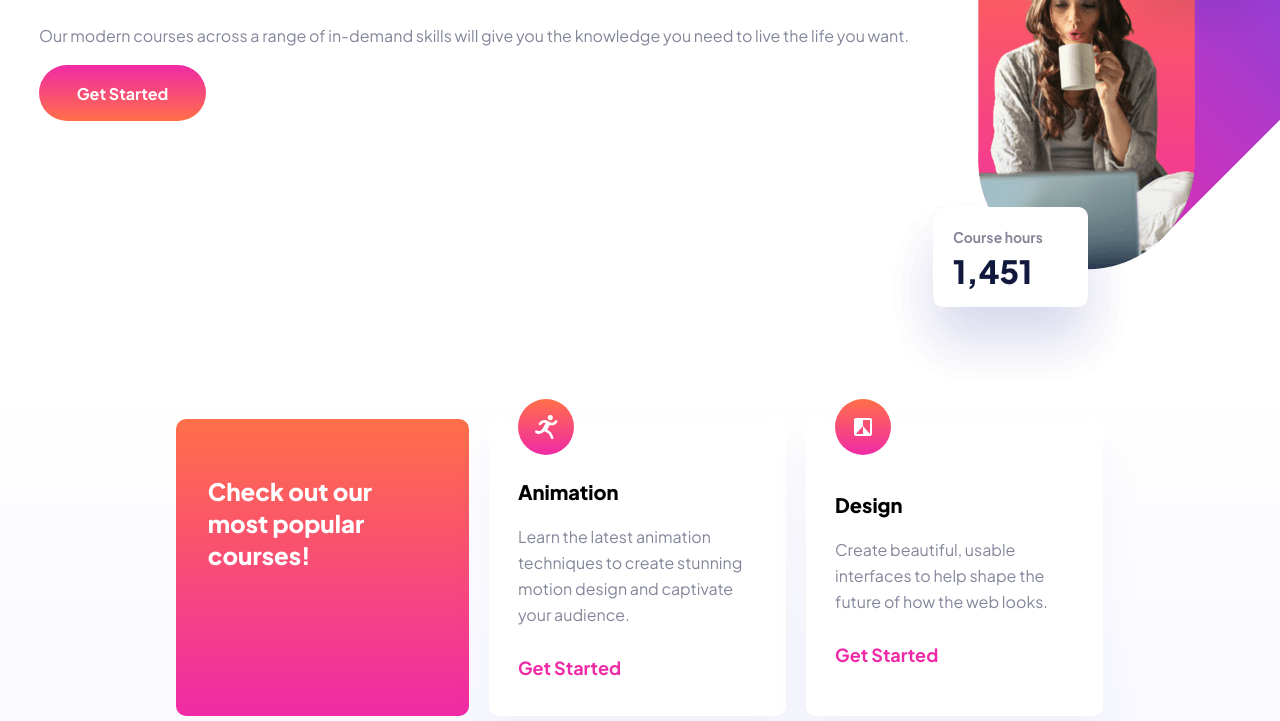
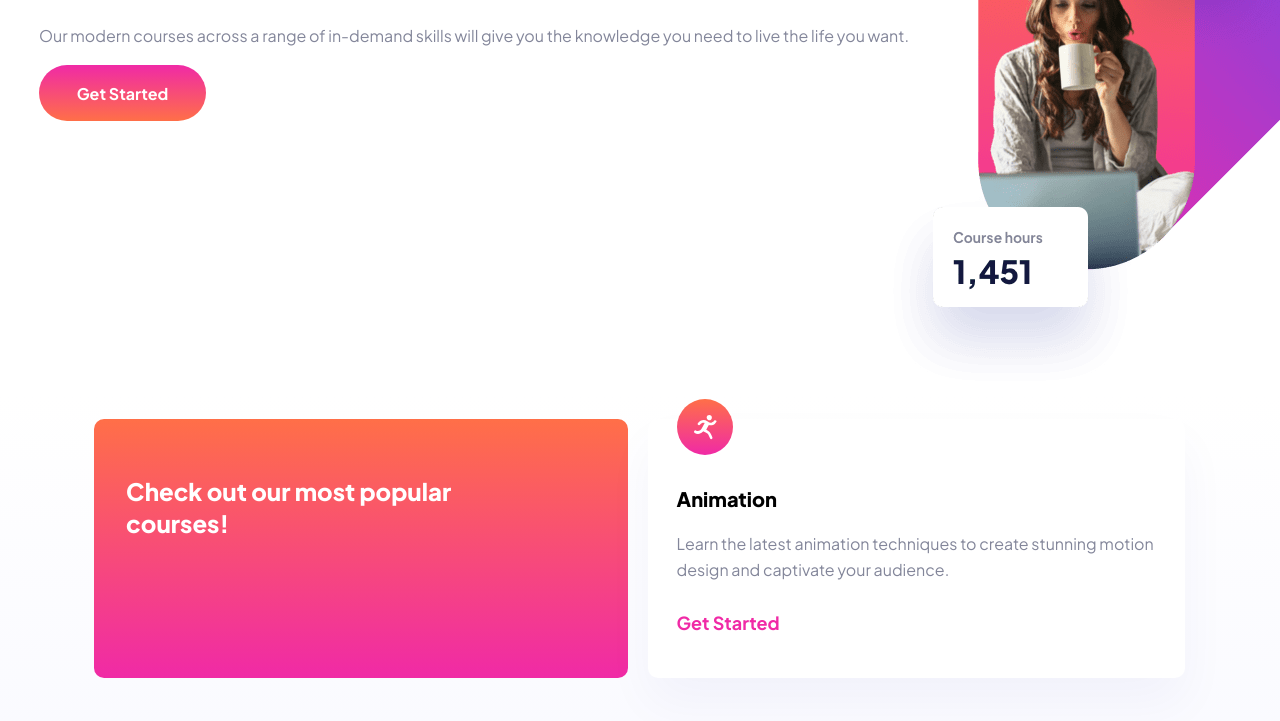
Before and after one commit to liamwoody25/skilled-e-learning-landing-page-3, a plain HTML site: page index.html in a window 1280 px wide. Shown: the part 231-952 px from the top of the page. Drawn offline with Linux system fonts and the light colour scheme.

Commit message:
updating

```diff
--- a/public/css/main.css
+++ b/public/css/main.css
@@ -286,7 +286,7 @@ body {
 
     .card-1 {
         padding: 56px 21px 139px 32px;
-        width: 20%;
+        width: 40%;
         margin-bottom: 56px;
     }
 
@@ -299,7 +299,7 @@ body {
     .course-cards .card {
         flex-wrap: wrap;
         display: flex;
-        width: 20%;
+        width: 40%;
         margin-bottom:56px ;
     }
 
@@ -329,7 +329,7 @@ body {
 
 
 
-@media screen and (min-width:1500px) {
+@media screen and (min-width:1457px) {
 
     h1 {
         font-size: 3.5rem;
```
